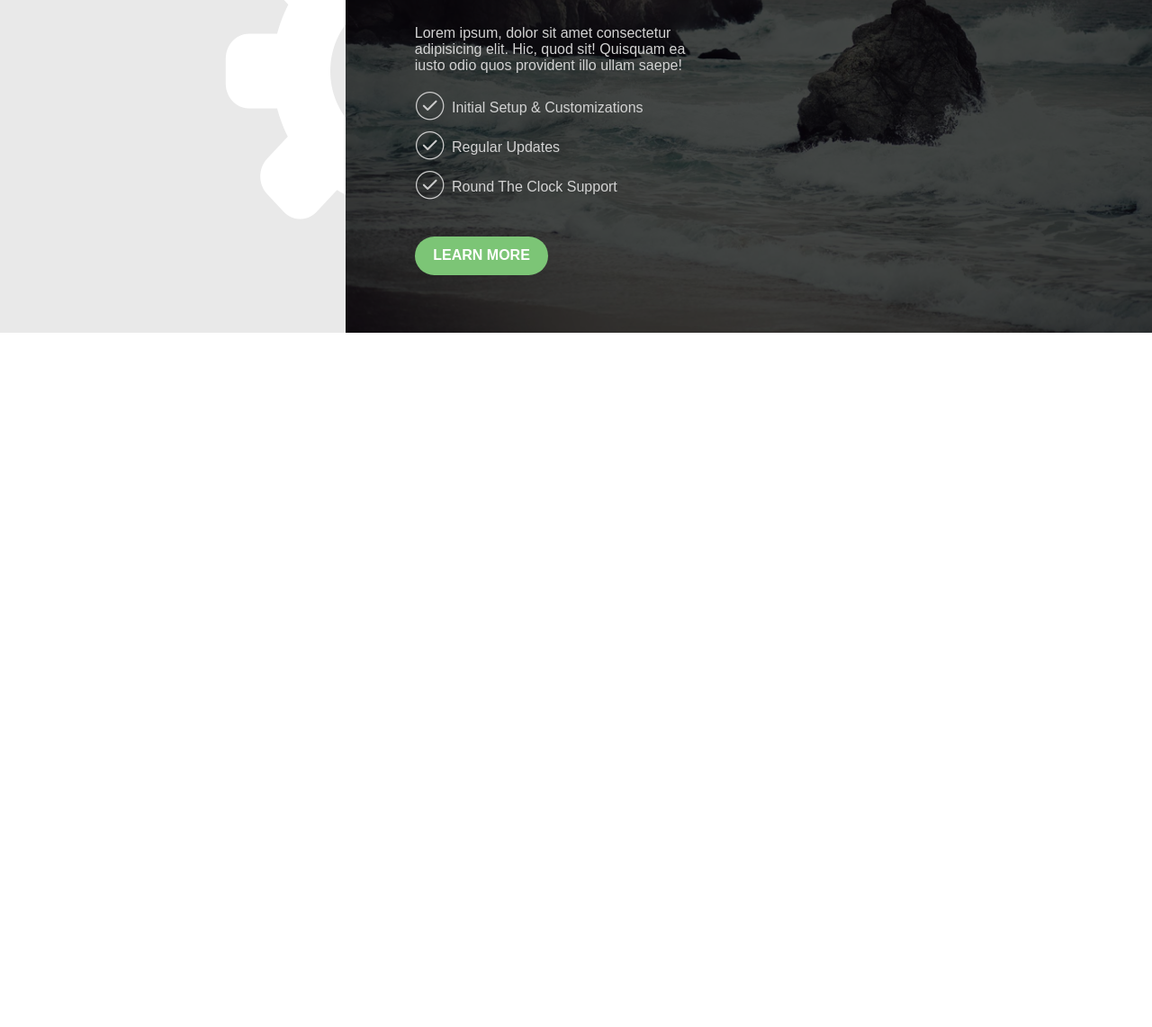
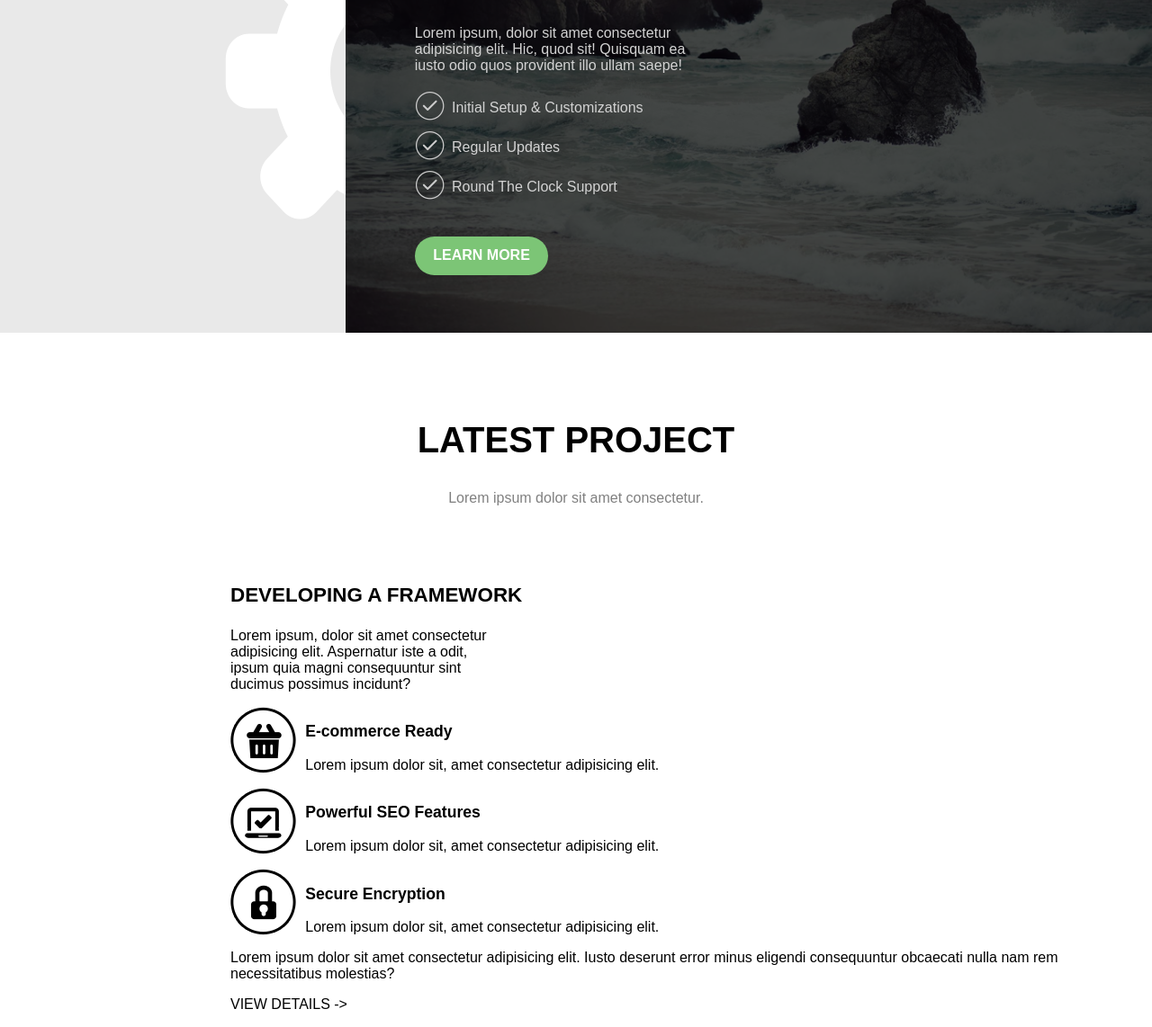
Before and after one commit to EkVader/WebdevChallenge3, a plain HTML site: page index.html in a window 1280 px wide. Shown: the part 1439-2581 px from the top of the page at 90% size. Before the commit the page ends 1873 px from the top, so only its background shows below. Drawn offline with Linux system fonts and the light colour scheme.

Commit message:
Starting to work on next section
just adding text and prestyling it

```diff
--- a/index.html
+++ b/index.html
@@ -11,7 +11,7 @@
 <body>
 
 <section class="header">
-    <div class="header-content">
+    <main class="header-content">
         <div class="h-logo">
             <div class="h-logo-shape"> <img src="media/logo-shape.png" alt="">
                 <div class="h-logo-leaf"><img src="media/header-leaf.png" alt=""></div>
@@ -25,23 +25,23 @@
             <div class="nav nav4"> <a href="">PORTFOLIO</a></div>
             <div class="nav nav5"> <a href="">CONTACT</a></div>
             </nav>
-    </div>
+    </main>
 </section>
 
 <section class="Title">
     <div class="Title-bg-layer"></div>
-    <div class="Title-content">
+    <main class="Title-content">
         <h1 class="Title-title">CREATIVE DIGITAL SOLUTIONS</h1>
         <p class="Title-sub">Lorem ipsum dolor sit amet consectetur.</p>
 
          <div class="Title-butbox">
          <button class="Title-button">VIEW PORTFOLIO</button>
         </div>
-    </div>
+    </main>
 </section>
 
 <section class="Services">
-    <div class="Services-content">
+    <main class="Services-content">
         <div class="Services-header">
         <h1 class="Services-Title">PROFESSIONAL SERVICES</h1>
         <p class="Services-sub">Lorem ipsum dolor sit amet consectetur.</p>
@@ -75,11 +75,11 @@
                  aliquid numquam doloremque eius, eos laboriosam nisi sit.</p>
         </div>
     </div>
-    </div>
+    </main>
 </section>
 
 <section class="Relax">
-<div class="Relax-content">
+<main class="Relax-content">
 
     <div class="gear">
         <img src="media/Relax-gear.png" class="gear-img" alt="">
@@ -116,12 +116,63 @@
                 <button class="Relax-button"> LEARN MORE</button>
             </div>
     </div>
-
-</div>
-
-
+</main>
 </section>
 
+<section class="Project">
+    <main class="Project-content">
+        <div class="Project-header">
+            <h1 class="Project-header-title">LATEST PROJECT</h1>
+            <span class="Project-header-sub">Lorem ipsum dolor sit amet consectetur.</span>
+        </div>
+        <div class="center-content">
+        <div class=" center-header">
+            <p class="center-header-p">DEVELOPING A FRAMEWORK</p>
+            <p class="center-header-sub">
+            Lorem ipsum, dolor sit amet consectetur
+             adipisicing elit. Aspernatur iste a odit, ipsum quia magni
+             consequuntur sint ducimus possimus incidunt?</p>
+        </div>
+        <div class="Project-icon1">
+            <div class="project-icon shop">
+                <img src="media/project-circle.png" alt="">
+            <div class="project-icon-imgbox shop-imgbox"><img src="media/Icon-Basket.png" class="check1" name="" alt="checkmark"></div>
+            </div>
+            <div class="Project-icon-description">
+            <p class="Project-icon-title">E-commerce Ready</p>
+            <p class="Project-icon-sub">Lorem ipsum dolor sit, amet consectetur adipisicing elit.</p>
+        </div>
+        </div>
+        <div class="Project-icon2">
+            <div class="project-icon laptop">
+                <img src="media/project-circle.png" alt="">
+           <div class="project-icon-imgbox laptop-imgbox"><img src="media/Icon-Laptop.png" class="check2" alt="checkmark"></div>
+            </div>
+            <div class="Project-icon-description">
+            <p class="Project-icon-title">Powerful SEO Features</p>
+            <p class="Project-icon-sub">Lorem ipsum dolor sit, amet consectetur adipisicing elit.</p>
+        </div>
+        </div>
+        <div class="Project-icon3">
+            <div class="project-icon locked">
+                <img src="media/project-circle.png" alt="">
+            <div class="project-icon-imgbox locked-imgbox"><img src="media/Icon-Locked.png" class="check3" alt="checkmark"></div>
+            </div>
+            <div class="Project-icon-description">
+            <p class="Project-icon-title">Secure Encryption</p>
+            <p class="Project-icon-sub">Lorem ipsum dolor sit, amet consectetur adipisicing elit.</p>
+            </div>
+        </div>
+        <div class="center-footer">
+            Lorem ipsum dolor sit amet consectetur adipisicing elit. Iusto
+             deserunt error minus eligendi consequuntur obcaecati nulla nam rem necessitatibus molestias?
+             <p class="center-footer p">VIEW DETAILS -></p>
+        </div>
+
+        </div>
+
+    </main>
+</section>
 
 <script src="scripts.js"></script>
 </body>
--- a/style.css
+++ b/style.css
@@ -218,8 +218,57 @@ display: flex;
 .Relax-check3 > span{
     padding-left: 1%;
 }
-.check1,.check2,.check3{
 
+/*  PROJECT */
+.Project{
+    font-family: 'Montserrat', sans-serif;
+}
 
+.Project-header{
+    text-align: center;
 
 }
+.Project-header-title{
+    font-size: 250%;
+    font-weight: bold;
+}
+.Project-header-sub{
+    color: gray;
+}
+
+.center-content{
+    padding:5% 0% 0% 20%
+}
+.center-header-p{
+    font-size: 140%;
+    font-weight: bold;
+}
+.center-header-sub{
+    padding: 0% 70% 0% 0%;
+}
+.project-icon{
+    position: relative;
+}
+.project-icon-imgbox{
+    position: absolute;
+    top: 20%;
+    left: 25%;
+}
+.laptop-imgbox{
+    top: 25%;
+    left: 22%;
+}
+.locked-imgbox{
+    left: 30%;
+}
+.Project-icon1,.Project-icon2,.Project-icon3{
+   display: flex;
+}
+.Project-icon-description{
+    padding-left: 1%;
+    margin: 0%;
+}
+.Project-icon-title{
+    font-weight: bold;
+    font-size: 110%;
+}
```
Also changed, not shown: media/Icon-Basket.png (added), media/Icon-Laptop.png (added), media/Icon-Locked.png (added), media/Project-ipad.png (added), media/project-circle.png (added).
